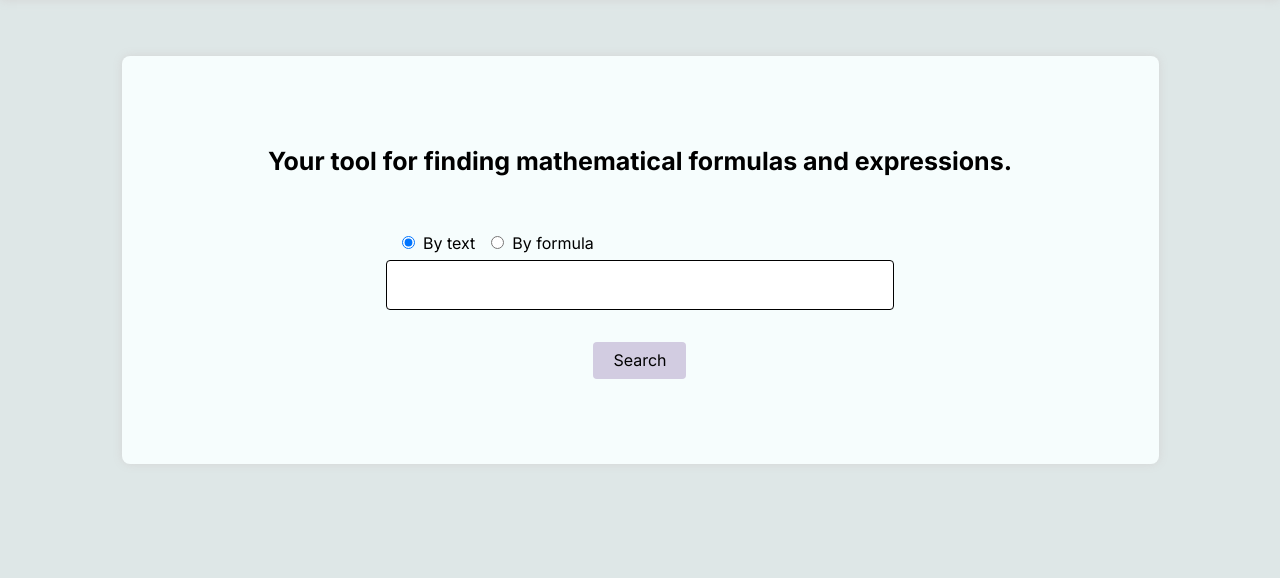
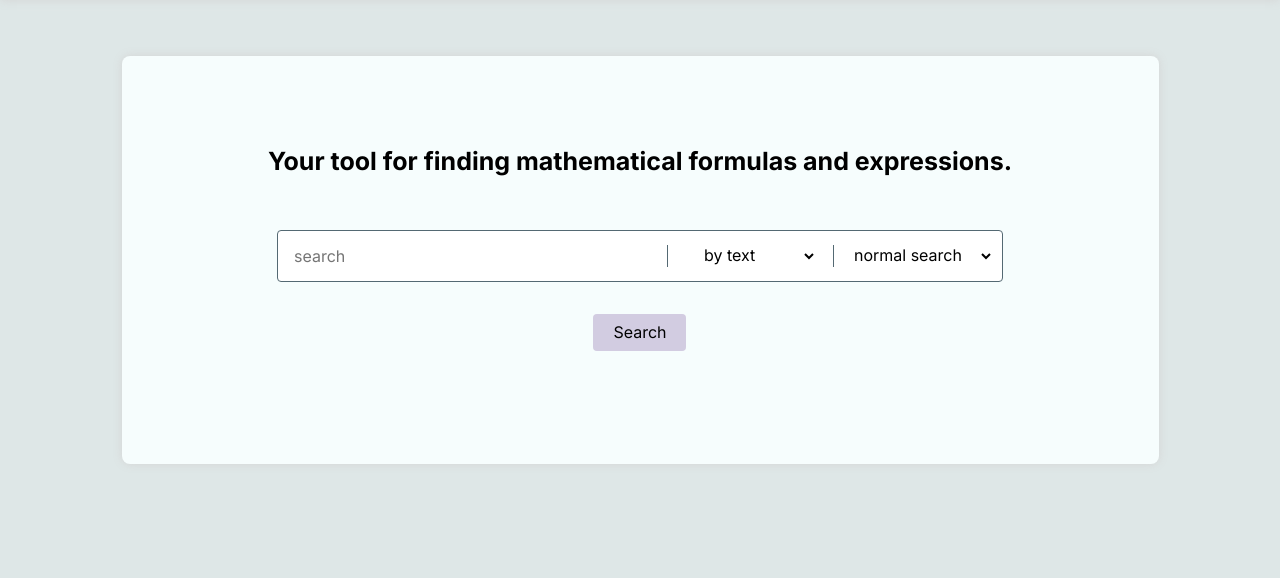
Before and after one commit to vknyazkova/mathematicon_mathIR, a Flask app: a page that uses mathematicon/webui/templates/home.html in a window 1280 px wide. Shown: the part 75-653 px from the top of the page. Run offline with Flask 3, Linux system fonts and the light colour scheme.

Commit message:
change search bar on main

```diff
--- a/mathematicon/webui/index.py
+++ b/mathematicon/webui/index.py
@@ -18,18 +18,12 @@ def main_page(lang):
     return render_template('home.html', main_lan=lang)
 
 
-@app.route('/result_<lang>', methods=['POST', 'GET'])
+@app.route('/result_<lang>', methods=['GET'])
 def result(lang):
-    if request.form['type'] == "By text":
-        user_request = request.form["query"]
-        '''
-        query_string = ' '.join([t.text for t in query_info.tokens])
-        if sents_info != []:
-            ex_sent = sents_info[0]
-            sentence_string = ''.join([t.text for t in ex_sent.tokens])
-            print(sentence_string)
-            print(sents_info[0].tokens)
-        '''
+    # func to redirect and get search params
+    user_request = str
+    if request.form['query_type'] == "By text":
+        user_request = request.form['query']
     else:
         user_request = "вы ввели формулу"
     return redirect(url_for('result_page', lang=lang, query=user_request))
--- a/mathematicon/webui/static/css/home.css
+++ b/mathematicon/webui/static/css/home.css
@@ -26,73 +26,6 @@
   font-style: normal;
   text-align: center;
   font-weight: 700;
-}
-.home-search {
-  width: 70%;
-  height: 165px;
-  display: flex;
-  position: relative;
-  margin-top: var(--dl-space-space-twounits);
-  align-items: center;
-  flex-direction: column;
-  justify-content: center;
-}
-.home-container2 {
-  display: flex;
-  position: relative;
-  align-self: flex-start;
-  align-items: center;
-  padding-left: var(--dl-space-space-unit);
-  margin-bottom: var(--dl-space-space-halfunit);
-  flex-direction: row;
-  justify-content: center;
-}
-.home-container3 {
-  display: flex;
-  align-items: center;
-  margin-right: var(--dl-space-space-unit);
-  flex-direction: row;
-  justify-content: center;
-}
-.home-by-text {
-  margin-left: var(--dl-space-space-halfunit);
-}
-.home-container4 {
-  display: flex;
-  align-items: center;
-  flex-direction: row;
-  justify-content: center;
-}
-.home-by-formula {
-  margin-left: var(--dl-space-space-halfunit);
-}
-.home-container5 {
-  width: 100%;
-  display: flex;
-  align-items: center;
-  flex-direction: column;
-  justify-content: center;
-}
-.home-textinput {
-  width: inherit;
-  height: 50px;
-}
-.home-button {
-  width: 93px;
-  height: 37px;
-  align-self: center;
-  margin-top: var(--dl-space-space-twounits);
-  transition: 0.3s;
-  border-width: 0px;
-  background-color: var(--dl-color-site-lightpp);
-}
-.home-button:hover {
-  border: none;
-  background-color: var(--dl-color-site-hoverbtn);
-}
-.home-button:active {
-  border: none;
-  background-color: var(--dl-color-site-activebtn);
 }
 .home-container6 {
   width: 80%;
--- a/mathematicon/webui/static/css/style.css
+++ b/mathematicon/webui/static/css/style.css
@@ -429,7 +429,6 @@
     align-items: center;
   }
 }
-
 .footer-footer {
   width: 100%;
   display: flex;
@@ -532,3 +531,84 @@ textarea:focus, input:focus{
   width: 20px;
   cursor: pointer;
 }
+.search-container{
+  width: 100%
+}
+
+.search-search {
+  width: 70%;
+  height: 165px;
+  display: flex;
+  position: relative;
+  margin-top: var(--dl-space-space-twounits);
+  align-items: center;
+  flex-direction: column;
+  justify-content: center;
+}
+.search-container {
+  width: 100%;
+  display: flex;
+  align-items: center;
+  flex-direction: column;
+  justify-content: center;
+}
+.search-container1 {
+  width: 100%;
+  display: flex;
+  align-items: center;
+  border-color: var(--dl-color-site-darkcyan);
+  border-width: 1px;
+  border-radius: var(--dl-radius-radius-radius4);
+  flex-direction: row;
+  justify-content: flex-end;
+  background-color: var(--dl-color-gray-white);
+}
+.search-textinput {
+  width: 100%;
+  height: 50px;
+  border-width: 0px;
+  border-radius: 0px;
+  background-color: transparent;
+}
+.search-select {
+  border-color: var(--dl-color-site-darkcyan);
+  border-width: 1px;
+  padding-left: var(--dl-space-space-twounits);
+  padding-right: var(--dl-space-space-unit);
+  border-top-width: 0px;
+  border-right-width: 0px;
+  border-bottom-width: 0px;
+  background: white;
+}
+.search-select1 {
+  margin-left: var(--dl-space-space-unit);
+  border-color: var(--dl-color-site-darkcyan);
+  border-width: 1px;
+  margin-right: var(--dl-space-space-halfunit);
+  padding-left: var(--dl-space-space-unit);
+  padding-right: var(--dl-space-space-unit);
+  border-top-width: 0px;
+  border-right-width: 0px;
+  border-bottom-width: 0px;
+  background: white;
+}
+.search-button {
+  width: 93px;
+  height: 37px;
+  align-self: center;
+  margin-top: var(--dl-space-space-twounits);
+  transition: 0.3s;
+  border-width: 0px;
+  background-color: var(--dl-color-site-lightpp);
+}
+.search-button:hover {
+  border: none;
+  background-color: var(--dl-color-site-hoverbtn);
+}
+.search-button:active {
+  border: none;
+  background-color: var(--dl-color-site-activebtn);
+}
+#dropdown {
+font-family: Inter;
+}
--- a/mathematicon/webui/templates/home.html
+++ b/mathematicon/webui/templates/home.html
@@ -10,7 +10,7 @@
     <link rel="stylesheet" href="static/css/style.css" />
     <link href="static/css/home.css" rel="stylesheet" />
     <style data-tag="reset-style-sheet">
-      html {  line-height: 1.15;}body {  margin: 0;}* {  box-sizing: border-box;  border-width: 0;  border-style: solid;}p,li,ul,pre,div,h1,h2,h3,h4,h5,h6,figure,blockquote,figcaption {  margin: 0;  padding: 0;}button {  background-color: transparent;}button,input,optgroup,select,textarea {  font-family: inherit;  font-size: 100%;  line-height: 1.15;  margin: 0;}button,select {  text-transform: none;}button,[type="button"],[type="reset"],[type="submit"] {  -webkit-appearance: button;}button::-moz-focus-inner,[type="button"]::-moz-focus-inner,[type="reset"]::-moz-focus-inner,[type="submit"]::-moz-focus-inner {  border-style: none;  padding: 0;}button:-moz-focus,[type="button"]:-moz-focus,[type="reset"]:-moz-focus,[type="submit"]:-moz-focus {  outline: 1px dotted ButtonText;}a {  color: inherit;  text-decoration: inherit;}input {  padding: 2px 4px;}img {  display: block;}html { scroll-behavior: smooth  }
+      html {  line-height: 1.15;}body {  margin: 0;}* {  box-sizing: border-box;  border-width: 0;  border-style: solid;}p,li,ul,pre,div,h1,h2,h3,h4,h5,h6,figure,blockquote,figcaption {  margin: 0;  padding: 0;}button {  background-color: transparent;}button,input,optgroup,select,textarea {  font-family: Inter;  font-size: 100%;  line-height: 1.15;  margin: 0;}button,select {  text-transform: none;}button,[type="button"],[type="reset"],[type="submit"] {  -webkit-appearance: button;}button::-moz-focus-inner,[type="button"]::-moz-focus-inner,[type="reset"]::-moz-focus-inner,[type="submit"]::-moz-focus-inner {  border-style: none;  padding: 0;}button:-moz-focus,[type="button"]:-moz-focus,[type="reset"]:-moz-focus,[type="submit"]:-moz-focus {  outline: 1px dotted ButtonText;}a {  color: inherit;  text-decoration: inherit;}input {  padding: 2px 4px;}img {  display: block;}html { scroll-behavior: smooth  }
     </style>
     <style data-tag="default-style-sheet">
       html {
@@ -157,24 +157,30 @@
              data-ru="Ваш инструмент для поиска математических выражений."
              data-en="Your tool for finding mathematical formulas and expressions.">
           </p>
-          <form action="/result_{{main_lan}}" method="POST" name="form" class="home-search">
-            <div class="home-search">
-              <div class="home-container2">
-                <div class="home-container3">
-                  <input type="radio" id="pink" name="type" value="By text" checked="checked" required="required" class="home-radiobutton"/>
-                  <span class="home-by-text">
-                    <span data-en="By text" data-ru="По словам"></span>
-                    <br />
-                  </span>
+          <form action="/result_{{main_lan}}" method="get" name="form" class="search-search">
+            <div class="search-container">
+              <div class="search-container">
+                <div class="search-container1">
+                  <input
+                    required=""
+                    type="text"
+                    placeholder="search"
+                    class="search-textinput input"
+                    name="query"
+                    value=""
+                  />
+                  <select required="" name="query_type" class="search-select">
+                    <option value="text" selected="" data-en="by text" data-ru="по тексту"></option>
+                    <option value="formula" data-en="by formula"  data-ru="по формуле"></option>
+                  </select>
+                  <select required="" name="search_type" class="search-select1">
+                    <option value="lemma" selected="" data-en="normal search"  data-ru="обычный поиск"></option>
+                    <option value="word" data-en="exact search" data-ru="точный поиск"></option>
+                  </select>
                 </div>
-                <div class="home-container4">
-                  <input type="radio" id="pink" name="type" value="By formula" required="required"/>
-                  <span class="home-by-formula" data-en="By formula" data-ru="По формуле"></span>
-                </div>
-              </div>
-              <div class="home-container5">
-                <input name="query" type="text" class="home-textinput input" required=""/>
-                <button type="submit" value="submit" class="home-button button" data-en="Search" data-ru="Поиск"></button>
+                <button type="submit" class="search-button button">
+                  <span data-en="Search" data-ru="Поиск"></span>
+                </button>
               </div>
             </div>
           </form>
--- a/mathematicon/webui/templates/result.html
+++ b/mathematicon/webui/templates/result.html
@@ -187,7 +187,7 @@
               <h1 class="result-text05" data-en="Normal forms:" data-ru="Начальные формы:"></h1>
             </div>
             <div class="result-container-pos">
-              <h1 class="result-text06" data-en="POS:" data-ru="Часть речи:"></h1>
+              <h1 class="result-text06" data-en="Part of Speech:" data-ru="Часть речи:"></h1>
             </div>
           </div>
           {% for word in query_info.tokens %}
```
